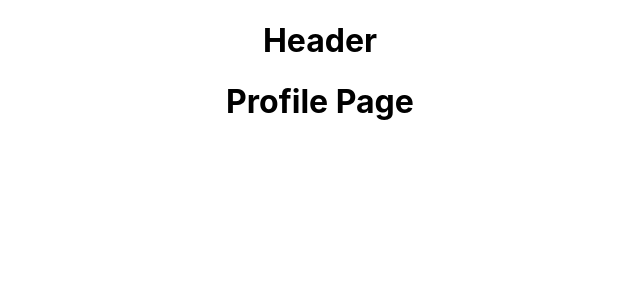
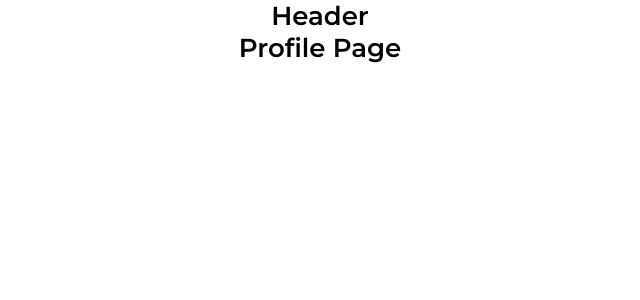
Before and after one commit to Pavel-Grigoryev/cards-app, a React (Create React App) app: page /#/ in a window 1280 px wide. Shown: the top 300 px of the page, without its empty margins (320-960 px from the left). Built offline with nearby package versions, Linux system fonts and the light colour scheme.

Commit message:
style(common): add common and reset styles

```diff
--- a/public/index.html
+++ b/public/index.html
@@ -1,20 +1,24 @@
 <!DOCTYPE html>
 <html lang="en">
 <head>
-    <meta charset="utf-8" />
-    <link rel="icon" href="%PUBLIC_URL%/favicon.ico" />
-    <meta name="viewport" content="width=device-width, initial-scale=1" />
-    <meta name="theme-color" content="#000000" />
+    <meta charset="utf-8"/>
+    <link rel="icon" href="%PUBLIC_URL%/favicon.ico"/>
+    <link rel="preconnect" href="https://fonts.googleapis.com">
+    <link rel="preconnect" href="https://fonts.gstatic.com" crossorigin>
+    <link href="https://fonts.googleapis.com/css2?family=Bebas+Neue&family=Montserrat:wght@400;500;600&display=swap"
+          rel="stylesheet">
+    <meta name="viewport" content="width=device-width, initial-scale=1"/>
+    <meta name="theme-color" content="#000000"/>
     <meta
             name="description"
             content="Web site created using create-react-app"
     />
-    <link rel="apple-touch-icon" href="%PUBLIC_URL%/logo192.png" />
+    <link rel="apple-touch-icon" href="%PUBLIC_URL%/logo192.png"/>
     <!--
       manifest.json provides metadata used when your web app is installed on a
       user's mobile device or desktop. See https://developers.google.com/web/fundamentals/web-app-manifest/
     -->
-    <link rel="manifest" href="%PUBLIC_URL%/manifest.json" />
+    <link rel="manifest" href="%PUBLIC_URL%/manifest.json"/>
     <!--
       Notice the use of %PUBLIC_URL% in the tags above.
       It will be replaced with the URL of the `public` folder during the build.
--- /dev/null
+++ b/src/common/styles/reset.scss
@@ -0,0 +1,90 @@
+/*Reset*/
+* {
+  padding: 0;
+  margin: 0;
+  border: 0;
+}
+
+*,
+*:before,
+*:after {
+  -moz-box-sizing: border-box;
+  -webkit-box-sizing: border-box;
+  box-sizing: border-box;
+}
+
+:focus,
+:active {
+  outline: none;
+}
+
+a:focus,
+a:active {
+  outline: none;
+}
+
+nav,
+footer,
+header,
+aside {
+  display: block;
+}
+
+html,
+body {
+  height: 100%;
+  width: 100%;
+  line-height: 1;
+  font-size: 14px;
+  -ms-text-size-adjust: 100%;
+  -moz-text-size-adjust: 100%;
+  -webkit-text-size-adjust: 100%;
+}
+
+input,
+button,
+textarea {
+  font-family: inherit;
+}
+
+input::-ms-clear {
+  display: none;
+}
+
+button {
+  cursor: pointer;
+}
+
+button::-moz-focus-inner {
+  padding: 0;
+  border: 0;
+}
+
+a,
+a:visited {
+  text-decoration: none;
+}
+
+a:hover {
+  text-decoration: none;
+}
+
+ul li {
+  list-style: none;
+}
+
+img {
+  vertical-align: top;
+}
+
+h1,
+h2,
+h3,
+h4,
+h5,
+h6 {
+  font-size: inherit;
+  font-weight: 400;
+}
+
+/*--------------------*/
--- /dev/null
+++ b/src/common/styles/varaibles.scss
@@ -0,0 +1,4 @@
+$textColor: #000;
+$bgColor: #f9f9fa;
+$primaryColor: #fff;
+$secodaryColor: #366eff;
--- a/src/index.css
+++ /dev/null
@@ -1,13 +0,0 @@
-body {
-  margin: 0;
-
-  font-family: -apple-system, BlinkMacSystemFont, 'Segoe UI', 'Roboto', 'Oxygen', 'Ubuntu',
-    'Cantarell', 'Fira Sans', 'Droid Sans', 'Helvetica Neue', sans-serif;
-
-  -webkit-font-smoothing: antialiased;
-  -moz-osx-font-smoothing: grayscale;
-}
-
-code {
-  font-family: source-code-pro, Menlo, Monaco, Consolas, 'Courier New', monospace;
-}
--- /dev/null
+++ b/src/index.scss
@@ -0,0 +1,21 @@
+@import './common/styles/reset.scss';
+@import './common/styles/varaibles';
+
+body {
+  margin: 0;
+
+  font-family: 'Montserrat', sans-serif;
+  //font-family: 'Bebas Neue', cursive; cards font
+
+  -webkit-font-smoothing: antialiased;
+  -moz-osx-font-smoothing: grayscale;
+
+  color: $textColor;
+  background-color: $primaryColor;
+}
+
+h1 {
+  font-size: 26px;
+  font-weight: 600;
+  line-height: 32px;
+}
--- a/src/index.tsx
+++ b/src/index.tsx
@@ -1,7 +1,7 @@
 import React from 'react'
 
 import ReactDOM from 'react-dom/client'
-import './index.css'
+import './index.scss'
 import { Provider } from 'react-redux'
 import { HashRouter } from 'react-router-dom'
 
```
Lines whose indentation alone changed are shown as unchanged.
